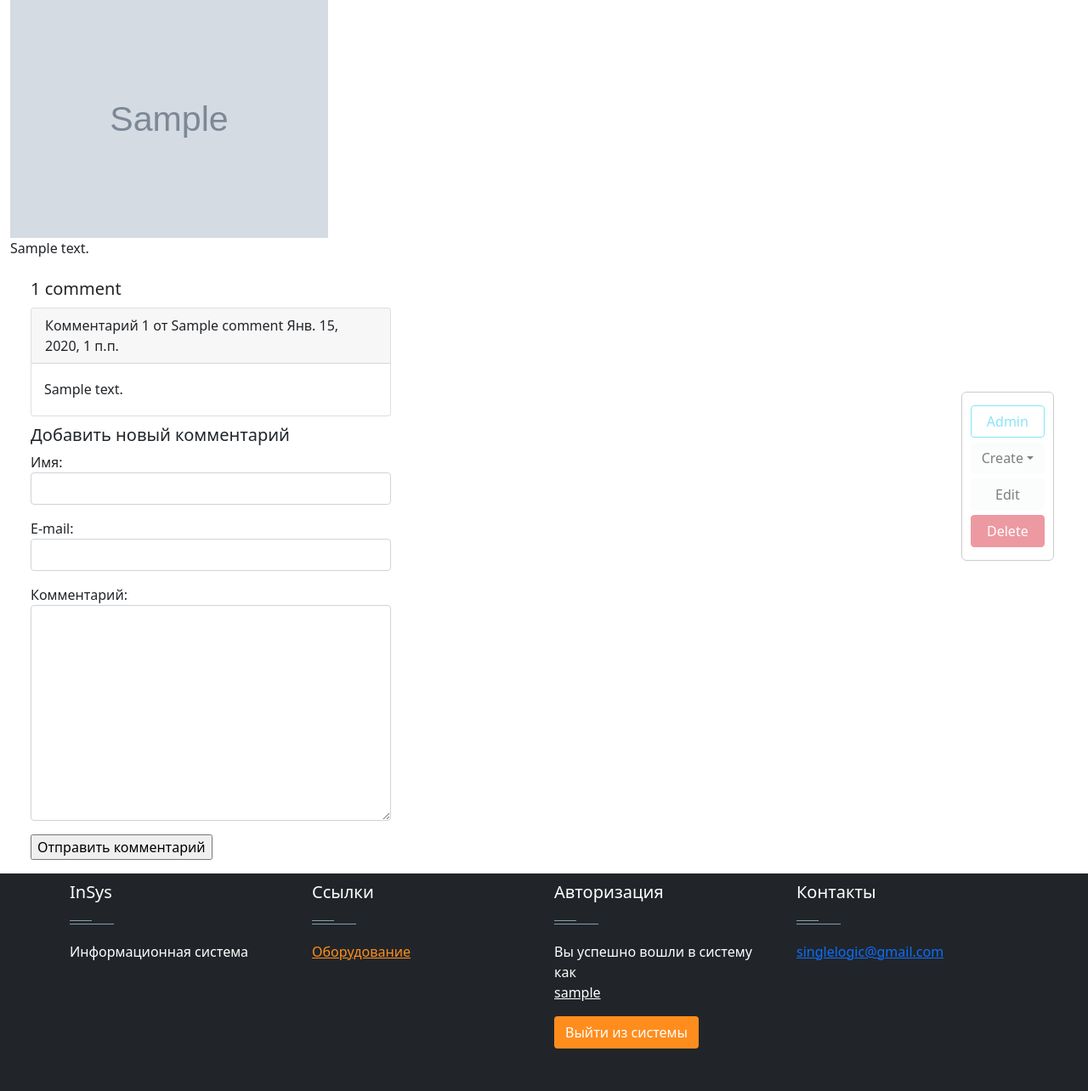
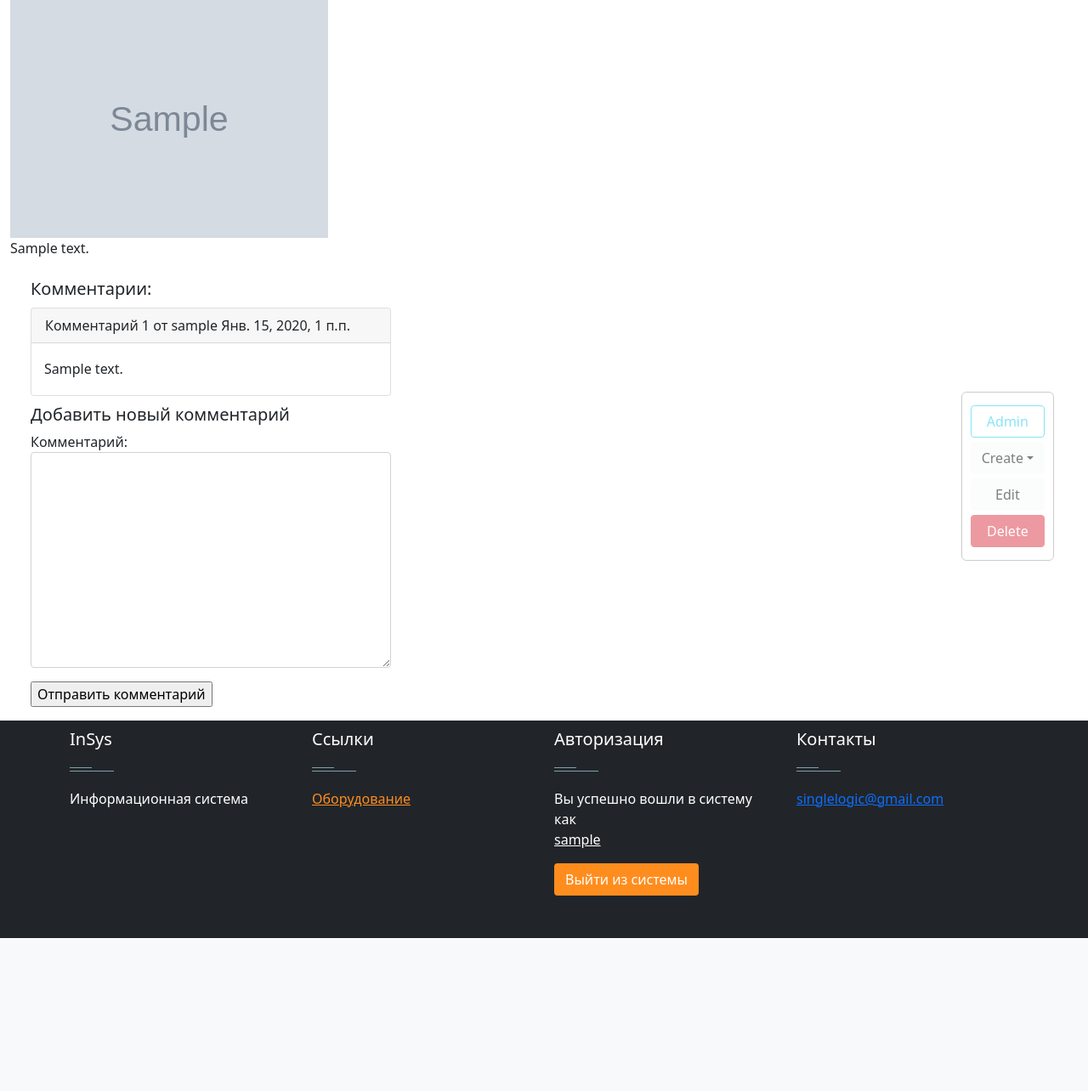
Before and after one commit to Singlelogic/inportal, a Django app: a page that uses blog/templates/blog/post_detail.html in a window 1280 px wide. Shown: the part 110-1394 px from the top of the page at 85% size. After the commit the page ends 1214 px from the top, so only its background shows below. Run offline with Django 3.2, Linux system fonts and the light colour scheme; a user stored in the database is signed in; tables that the repository leaves empty hold one stand-in row (values such as "Sample post"); grey boxes marked "Sample" are stand-in pictures; parts of the project's set-up code (start-up, migrations or seed data) failed here and were passed over; some libraries are stand-ins or nearby versions.

Commit message:
Changed model class 'Comment'

```diff
--- a/blog/admin.py
+++ b/blog/admin.py
@@ -13,9 +13,9 @@ admin.site.register(Tag)
 
 
 class CommentAdmin(admin.ModelAdmin):
-    list_display = ('name', 'email', 'post', 'created', 'active')
-    list_filter = ('active', 'created', 'updated')
-    search_fields = ('name', 'email', 'body')
+    list_display = ('post', 'user', 'created',)
+    list_filter = ('post', 'user', 'created',)
+    search_fields = ('body',)
 
 
 admin.site.register(Comment, CommentAdmin)
--- a/blog/forms.py
+++ b/blog/forms.py
@@ -50,10 +50,8 @@ class PostForm(forms.ModelForm):
 class CommentForm(forms.ModelForm):
     class Meta:
         model = Comment
-        fields = ('name', 'email', 'body')
+        fields = ('body',)
 
         widgets = {
-            'name': forms.TextInput(attrs={'class': 'form-control'}),
-            'email': forms.TextInput(attrs={'class': 'form-control'}),
             'body': forms.Textarea(attrs={'class': 'form-control'}),
         }
--- a/blog/models.py
+++ b/blog/models.py
@@ -1,5 +1,6 @@
 from time import time
 
+from django.conf import settings
 from django.db import models
 from django.shortcuts import reverse
 from django.utils.text import slugify
@@ -62,12 +63,9 @@ class Tag(models.Model):
 class Comment(models.Model):
     post = models.ForeignKey(Post, related_name='comments',
                              on_delete=models.CASCADE)
-    name = models.CharField(u'Имя', max_length=80)
-    email = models.EmailField(u'E-mail')
+    user = models.ForeignKey(settings.AUTH_USER_MODEL, on_delete=models.CASCADE, default=None)
     body = models.TextField(u'Комментарий')
     created = models.DateTimeField(auto_now_add=True)
-    updated = models.DateTimeField(auto_now=True)
-    active = models.BooleanField(default=True)
 
     class Meta:
         ordering = ('created',)
--- a/blog/templates/blog/post_detail.html
+++ b/blog/templates/blog/post_detail.html
@@ -24,18 +24,12 @@
             <div class="container mt-2">
                 <div class="row">
                     <div class="col-8 offset-md-0">
-                            {% with comments.count as total_comments %}
-                            <h5>
-                                {{ total_comments }} comment{{ total_comments|pluralize }}
-                            </h5>
-                            {% endwith %}
-
+                            <h5>Комментарии:</h5>
                             {% for comment in comments %}
                             <div class="comment">
                                 <div class="card">
                                     <div class="card-header">
-                                        Комментарий {{ forloop.counter }} от {{ comment.name }}
-                                        {{ comment.created }}
+                                        Комментарий {{ forloop.counter }} от {{ comment.user }} {{ comment.created }}
                                     </div>
                                     <div class="card-body-change">
                                         <blockquote>
--- a/blog/views.py
+++ b/blog/views.py
@@ -4,7 +4,7 @@ from django.contrib.auth.mixins import LoginRequiredMixin
 from django.db.models import Q
 
 from .forms import CommentForm, TagForm, PostForm
-from .models import Comment, Post, Tag
+from .models import Post, Tag
 from .mixins import (
     OblectCreateMixin, ObjectUpdateMixin, ObjectDeleteMixin
 )
@@ -15,7 +15,7 @@ class PostDetail(View):
 
     def get(self, request, slug):
         obj = get_object_or_404(Post, slug__iexact=slug)
-        comments = obj.comments.filter(active=True)
+        comments = obj.comments.all()
         comment_form = CommentForm()
         return render(request, 'blog/post_detail.html', context={
             'post': obj,
@@ -27,14 +27,14 @@ class PostDetail(View):
 
     def post(self, request, slug):
         obj = get_object_or_404(Post, slug__iexact=slug)
-        comments = obj.comments.filter(active=True)
+        comments = obj.comments.all()
         comment_form = CommentForm(data=request.POST)
         if comment_form.is_valid():
             # Create Comment object but don't save to database yet
             new_comment = comment_form.save(commit=False)
             # Assign the current post to the comment
             new_comment.post = obj
-            # Save the comment to the database
+            new_comment.user = request.user
             new_comment.save()
             comment_form = CommentForm()
 
```
Also changed, not shown: blog/migrations/0021_auto_20210304_1047.py (added).
